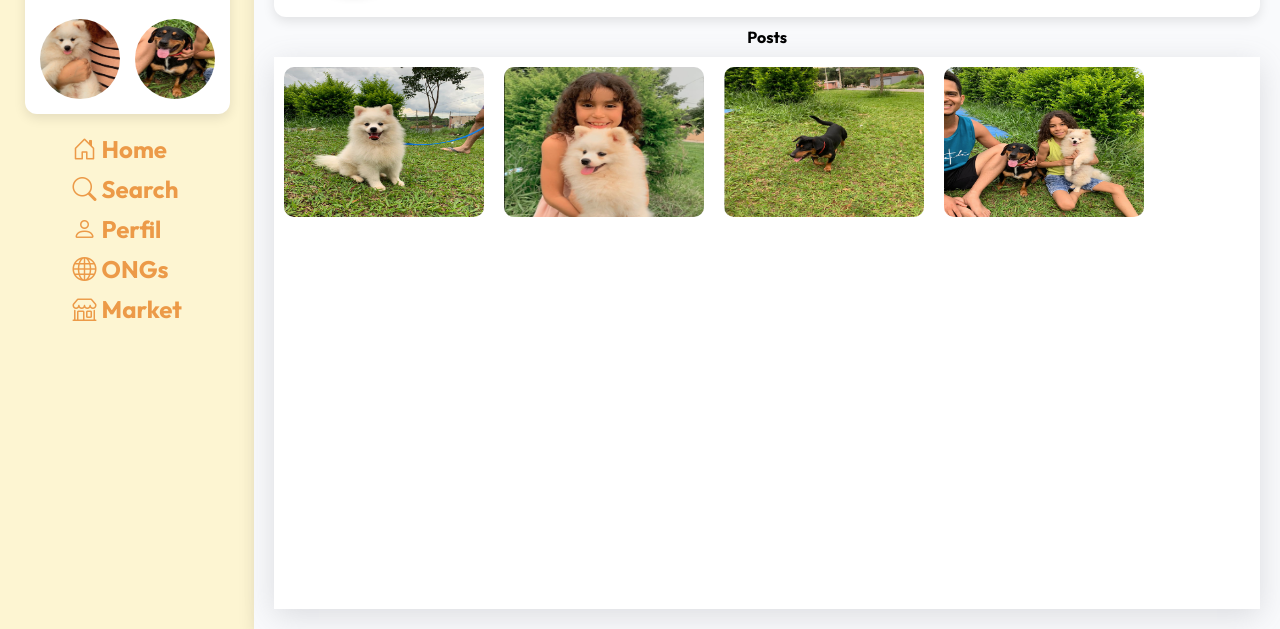
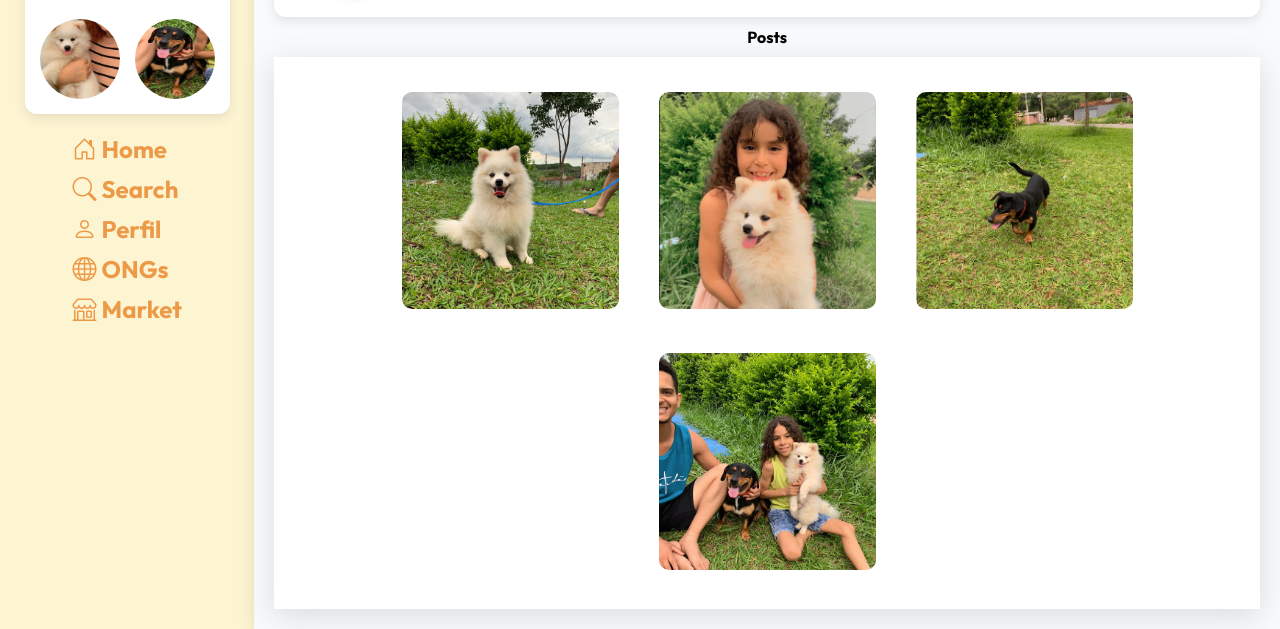
Before and after one commit to viitorags/SocialPet, a plain HTML site: page profile.html in a window 1280 px wide. Shown: the part 171-800 px from the top of the page. Drawn offline with nearby package versions, Linux system fonts and the light colour scheme.

Commit message:
Centralizando imagens do perfil e alterando seu tamanho

```diff
--- a/assets/css/pages/profile/partials/components.css
+++ b/assets/css/pages/profile/partials/components.css
@@ -91,13 +91,14 @@ li {
     flex-wrap: wrap;
     align-items: center;
     justify-content: center;
+    align-self: center;
 }
 
 .post img {
     border-radius: 10px;
-    width: 200px;
-    height: 150px;
-    margin: 10px;
+    width: 217px;
+    height: 217px;
+    margin: 20px;
     cursor: pointer;
     transition: transform 0.3s, box-shadow 0.3s;
 }
```
